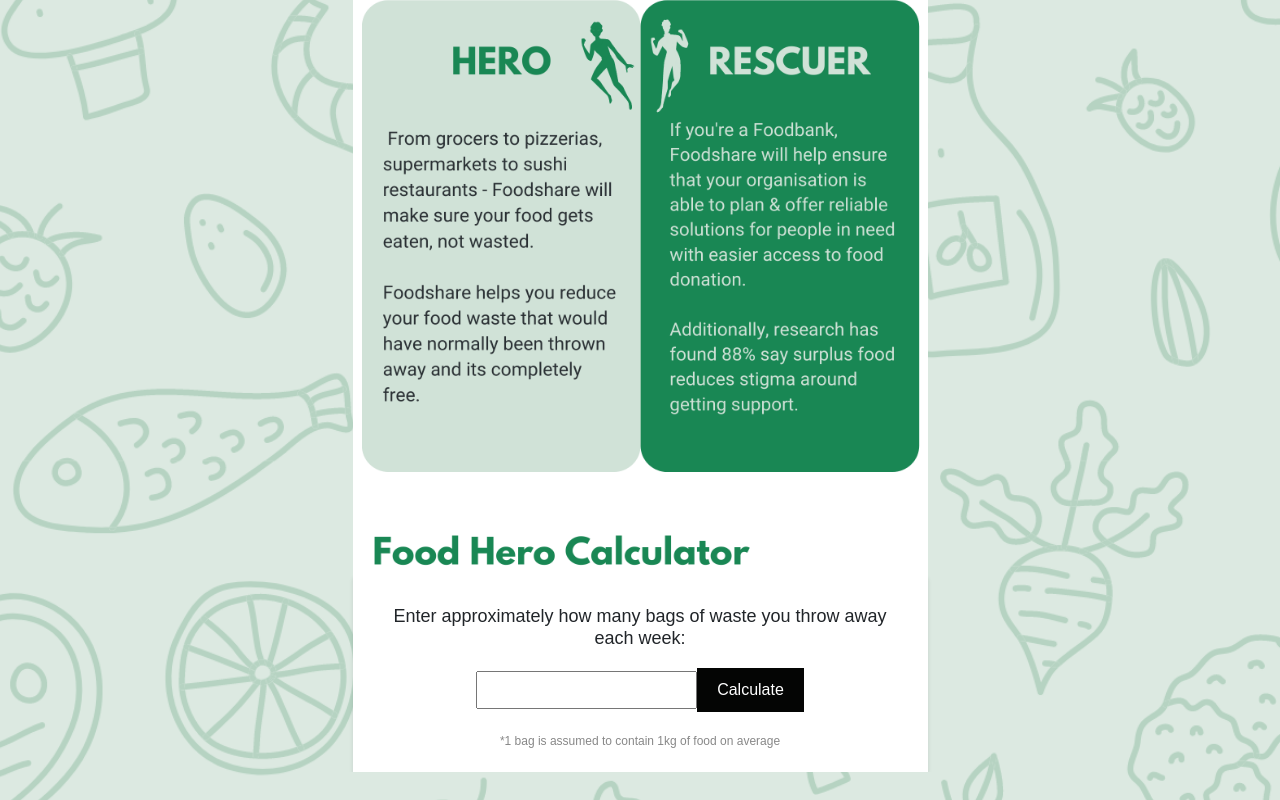
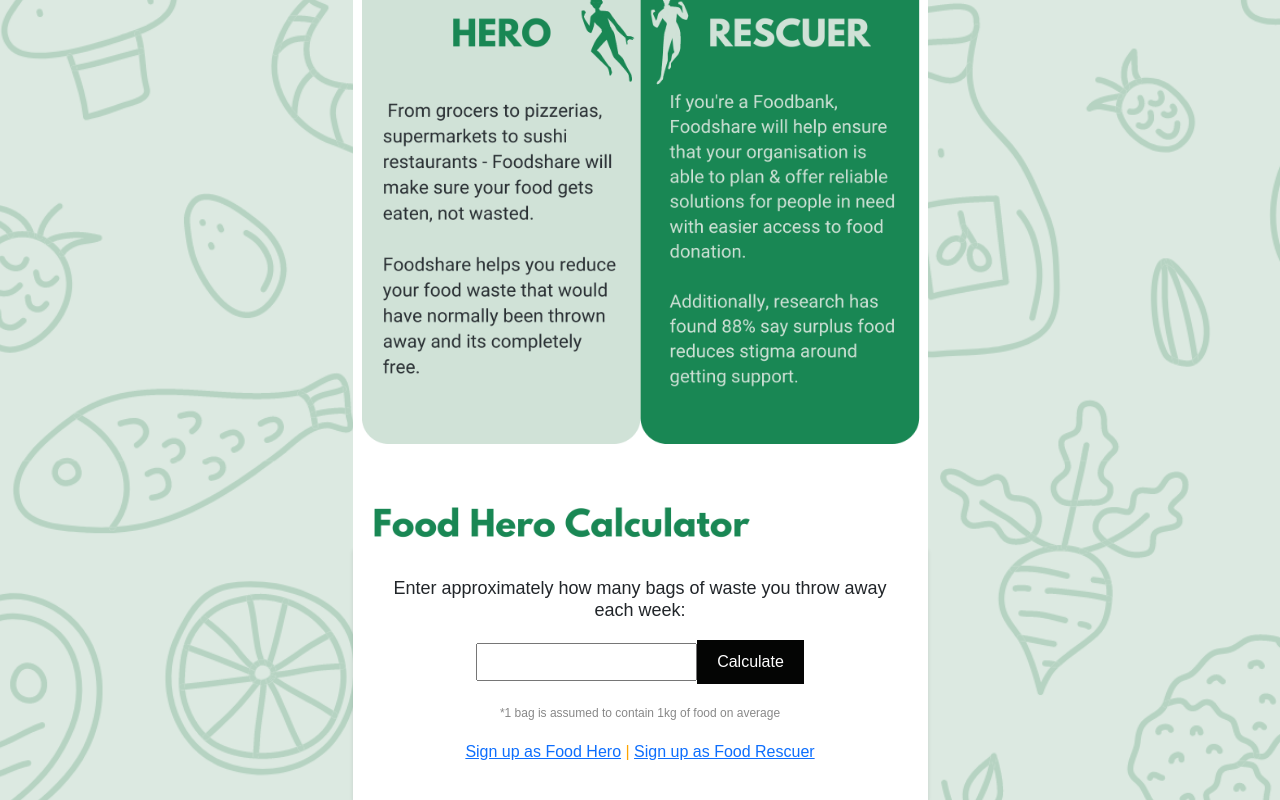
Before and after one commit to maddc0de/foodshare, a React (Create React App) app in the folder frontend/: page /about in a window 1280 px wide. Shown: the part 1076-1876 px from the top of the page. Before the commit the page ends 1848 px from the top, so only its background shows below. Built offline with nearby package versions, Linux system fonts and the light colour scheme.

Commit message:
about page hyperlink to sign up forms

```diff
--- a/frontend/src/components/about/About.js
+++ b/frontend/src/components/about/About.js
@@ -33,6 +33,9 @@ const About = ({ navigate }) => {
         {result && <p>The CO2e produced from your weekly waste could charge your phone {result} times</p>}
         <p></p>
         <ps>*1 bag is assumed to contain 1kg of food on average</ps>
+        <p></p>
+        <p></p>
+        <p><a href="signup/donator">Sign up as Food Hero</a> | <a href="signup/collector">Sign up as Food Rescuer</a></p>
         </div>
       </div>
       </>
```
